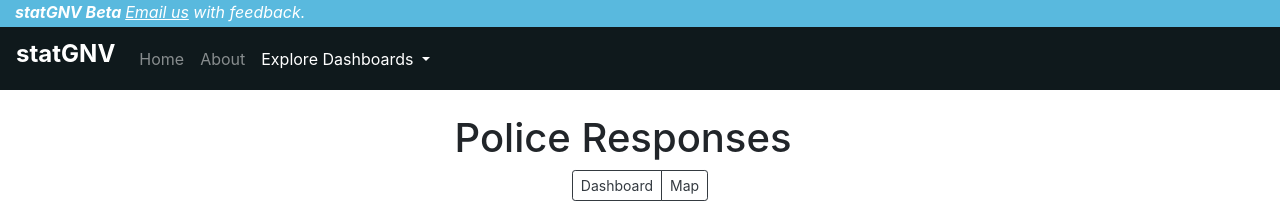
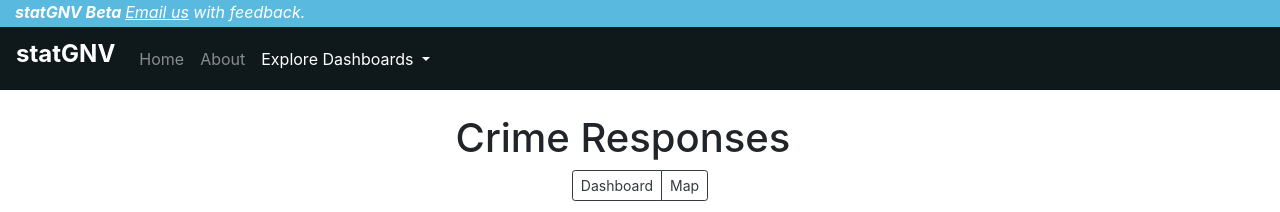
Before and after one commit to cityofgainesville/statGNV, a plain HTML site: page crime.html in a window 1280 px wide. Shown: the top 212 px of the page. Drawn offline with nearby package versions, Linux system fonts and the light colour scheme; some icons are missing.

Commit message:
Add files via upload

```diff
--- a/crime.html
+++ b/crime.html
@@ -93,7 +93,7 @@
 </nav>
 <br>
 <div class="text-center">
-<h1>Police Responses<button id="about-button" class="btn btn-lg" type="button" data-toggle="collapse" data-target="#about" aria-expanded="false" aria-controls="about"> <i class="fal fa-info-circle"></i></button></h1>
+<h1>Crime Responses<button id="about-button" class="btn btn-lg" type="button" data-toggle="collapse" data-target="#about" aria-expanded="false" aria-controls="about"> <i class="fal fa-info-circle"></i></button></h1>
 <div class="collapse" id="about">
 	  <div class="container text-left" style="width: 70%">
 			<p><strong>Description: </strong>This dashboard shows crime incidents dating back to January 2011. It shows crime incidents that are under the jurisdiction of Gainesville Police Department. It shows crime incidents by type, by month, and time of day. The incident locations on the map are not exact due to "Marsy's Law".</p>
```
